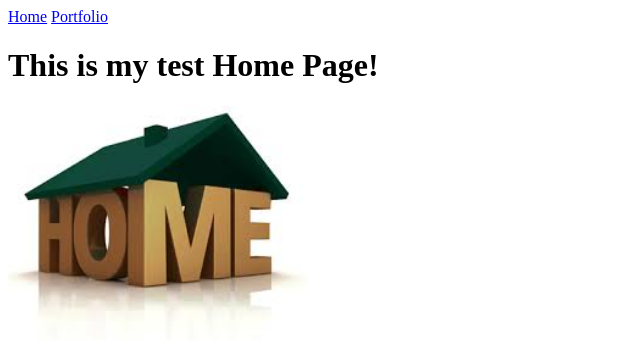
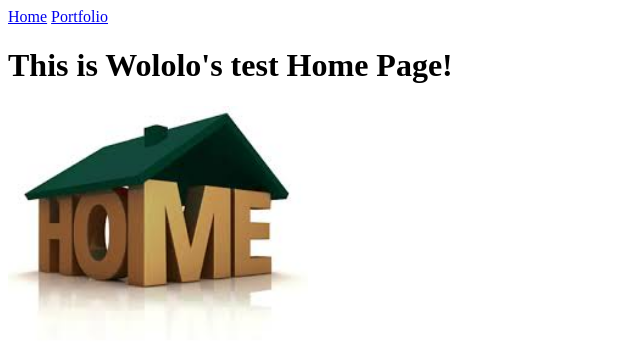
Before and after one commit to Wololo11442/Wololo11442.github.io, a plain HTML site: page index.html in a window 1280 px wide. Shown: the whole page, without its empty margins (0-640 px from the left). Drawn offline with Linux system fonts and the light colour scheme.

Commit message:
updated index.html

```diff
--- a/index.html
+++ b/index.html
@@ -7,7 +7,7 @@
   <body>
     <a href="index.html">Home</a>
     <a href="portfolio.html">Portfolio</a>
-    <h1>This is my test Home Page!</h1>
+    <h1>This is Wololo's test Home Page!</h1>
     <img src="images/home.jpg" height="250">
   </body>
 </html>
```
